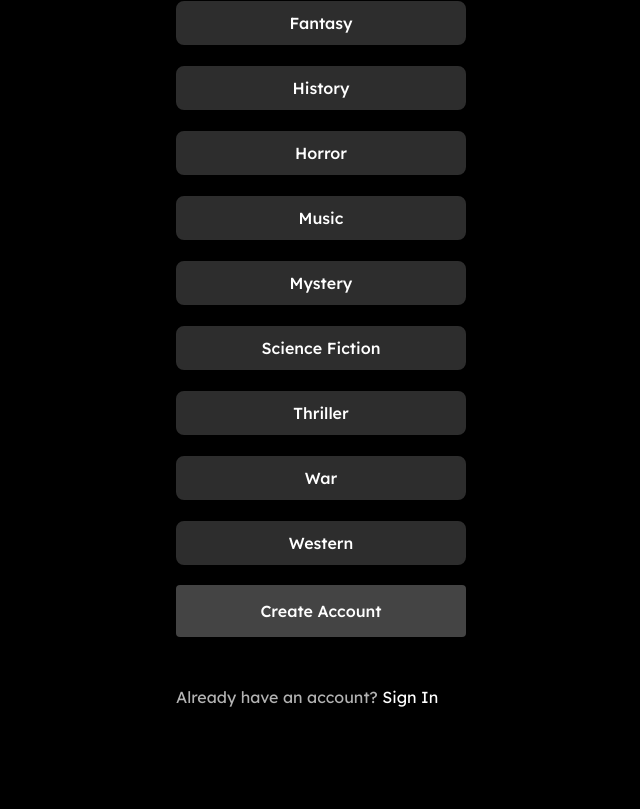
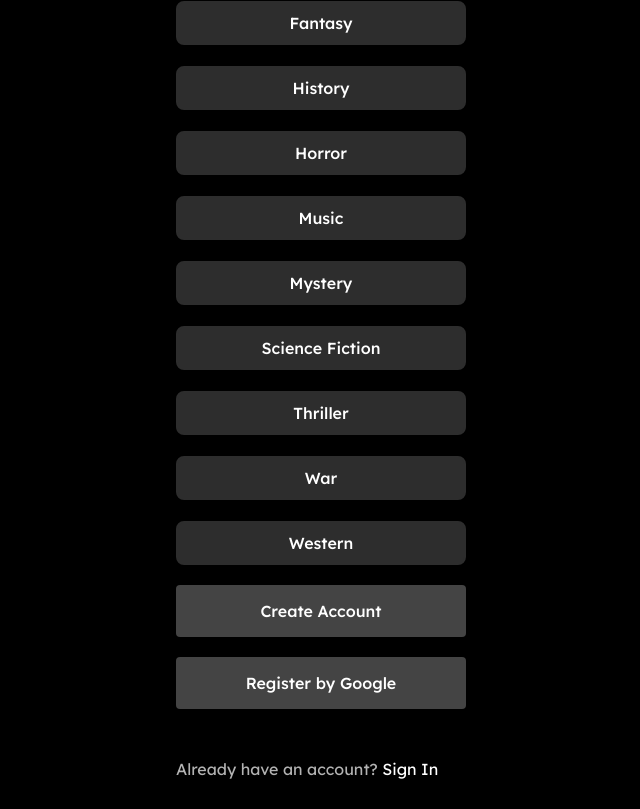
Before and after one commit to OptimusPrime456/ics4u-summative, a React (Vite) app: page /register in a window 1280 px wide. Shown: the part 1095-1904 px from the top of the page, without its empty margins (319-959 px from the left). Before the commit the page ends 1832 px from the top, so only its background shows below. Built offline with nearby package versions, Linux system fonts and the light colour scheme.

Commit message:
Added sign in with google option

```diff
--- a/src/context/index.jsx
+++ b/src/context/index.jsx
@@ -11,9 +11,10 @@ export const StoreProvider = ({ children }) => {
 	const [cart, setCart] = useState(Map());
 	const [genres, setGenres] = useState([]);
 	const [signedIn, setSignedIn] = useState(false);
+	const [user, setUser] = useState(null);
 
 	return (
-		<StoreContext.Provider value={{ email, setEmail, cart, setCart, firstName, setFirstName, lastName, setLastName, password, setPassword, genres, setGenres, signedIn, setSignedIn }}>
+		<StoreContext.Provider value={{ email, setEmail, cart, setCart, firstName, setFirstName, lastName, setLastName, password, setPassword, genres, setGenres, signedIn, setSignedIn, user, setUser }}>
 			{children}
 		</StoreContext.Provider>
 	);
--- a/src/views/RegisterView.jsx
+++ b/src/views/RegisterView.jsx
@@ -4,6 +4,7 @@ import Header from '../components/Header'
 import { useStoreContext } from '../context/index.jsx'
 import { useRef, useState } from 'react'
 import { useNavigate } from 'react-router-dom'
+import { signInWithPopup, GoogleAuthProvider } from 'firebase/auth'
 import { auth } from '../firebase/index.js'
 
 function RegisterView() {
@@ -32,6 +33,17 @@ function RegisterView() {
         { id: 10752, name: "War" },
         { id: 37, name: "Western" },
     ];
+    const { setUser } = useStoreContext();
+
+    const registerByGoogle = async () => {
+        try {
+            const user = (await signInWithPopup(auth, new GoogleAuthProvider())).user;
+            setUser(user);
+            navigate("/movies");
+        } catch {
+            alert("An error has occurred please try again.")
+        }
+    }
 
     function register(event) {
         event.preventDefault();
@@ -49,6 +61,10 @@ function RegisterView() {
             setGenres(selectedGenres);
             navigate('/home');
         }
+    }
+
+    function registerByEmail() {
+
     }
 
     function selectGenre(id, name) {
@@ -104,6 +120,7 @@ function RegisterView() {
                     </div>
 
                     <button type="submit">Create Account</button>
+                    <button onClick={() => registerByGoogle()}>Register by Google</button>
                 </form>
                 <p>Already have an account? <a href="/login">Sign In</a></p>
             </div>
```
